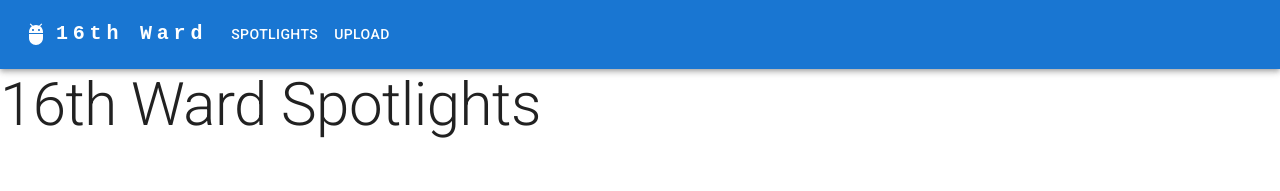
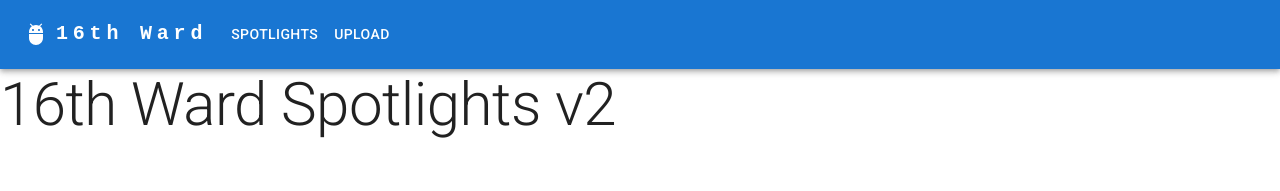
Before and after one commit to brandonjacobs1/spotlight-project, a Next.js app: page / in a window 1280 px wide. Shown: the top 191 px of the page. Built offline with nearby package versions, Linux system fonts and the light colour scheme.

Commit message:
test ALB and pipeline

```diff
--- a/app/(site)/page.js
+++ b/app/(site)/page.js
@@ -7,7 +7,7 @@ export default function Home() {
     return (
         <Box component='main'>
             <CssBaseline />
-            <Typography variant="h2">16th Ward Spotlights</Typography>
+            <Typography variant="h2">16th Ward Spotlights v2</Typography>
         </Box>
     );
 }
```
